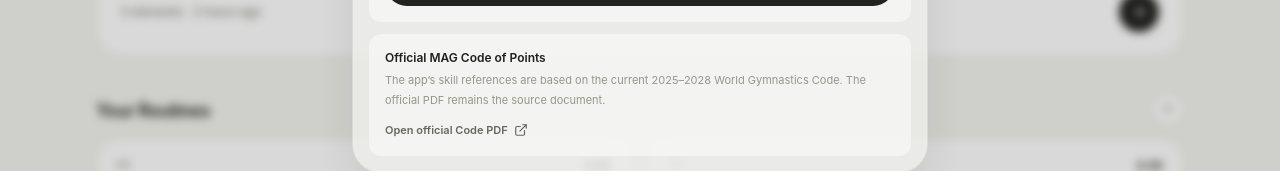
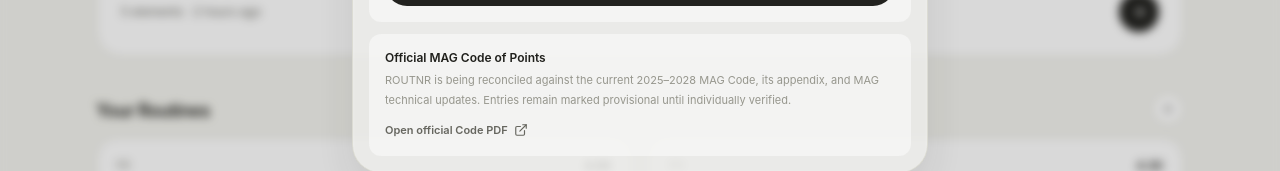
Before and after one commit to Necros-x/routnr, a Next.js app: page / in a window 1280 px wide. Both pictures are taken after a click on the button 1164 px from the left and 44 px from the top of the page. Shown: the part 435-606 px from the top of the page. Built offline with nearby package versions, Linux system fonts and the light colour scheme.

Commit message:
copy: clarify MAG catalog verification status

```diff
--- a/src/components/DownloadManagerModal.tsx
+++ b/src/components/DownloadManagerModal.tsx
@@ -386,7 +386,7 @@
         <div className="mt-3 rounded-[12px] bg-white/45 p-4">
           <p className="text-xs font-semibold">Official MAG Code of Points</p>
           <p className="mt-1 text-[11px] leading-5 text-[var(--text-tertiary)]">
-            The app’s skill references are based on the current 2025–2028 World Gymnastics Code. The official PDF remains the source document.
+            ROUTNR is being reconciled against the current 2025–2028 MAG Code, its appendix, and MAG technical updates. Entries remain marked provisional until individually verified.
           </p>
           <a
             href={MAG_CODE_PDF_URL}
```
